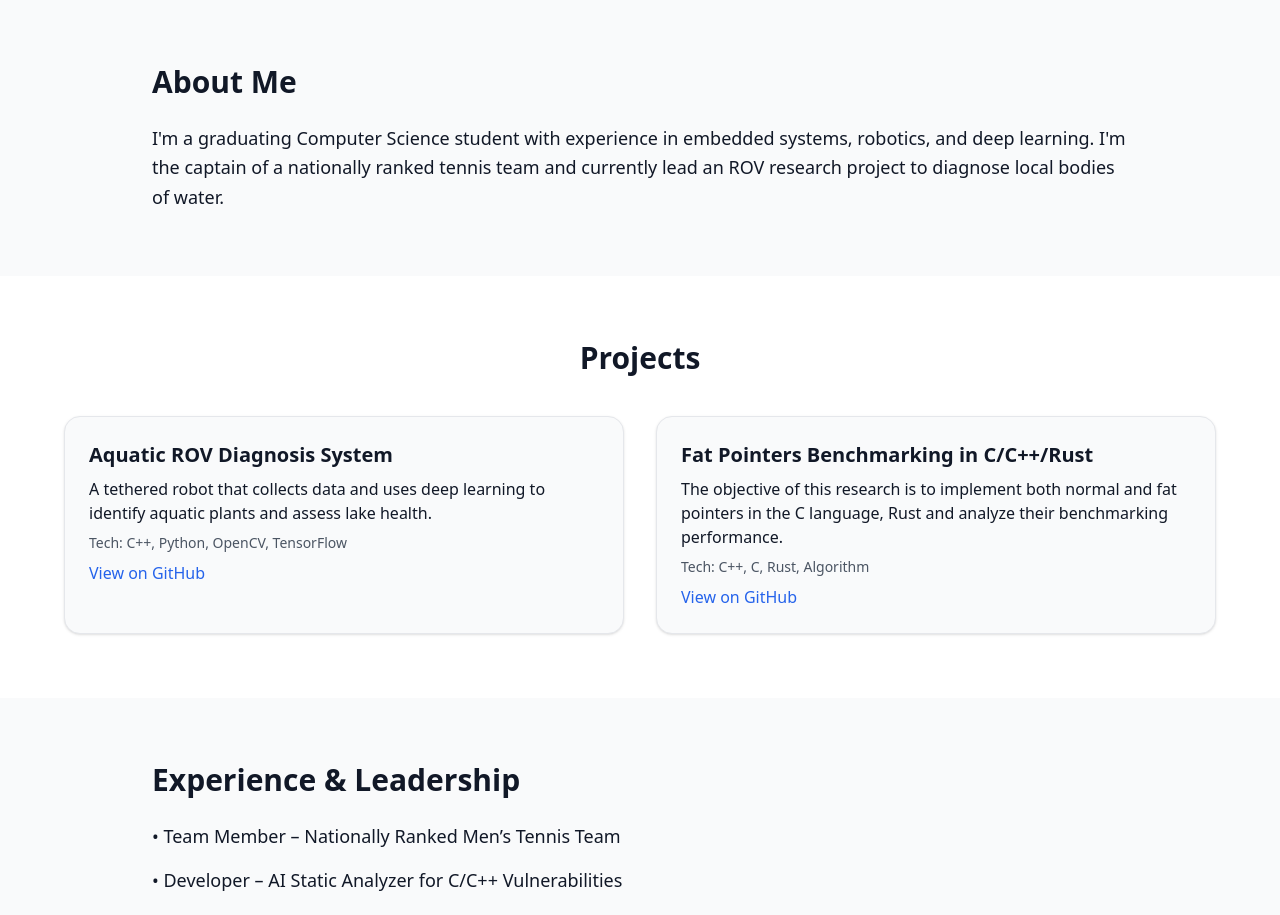
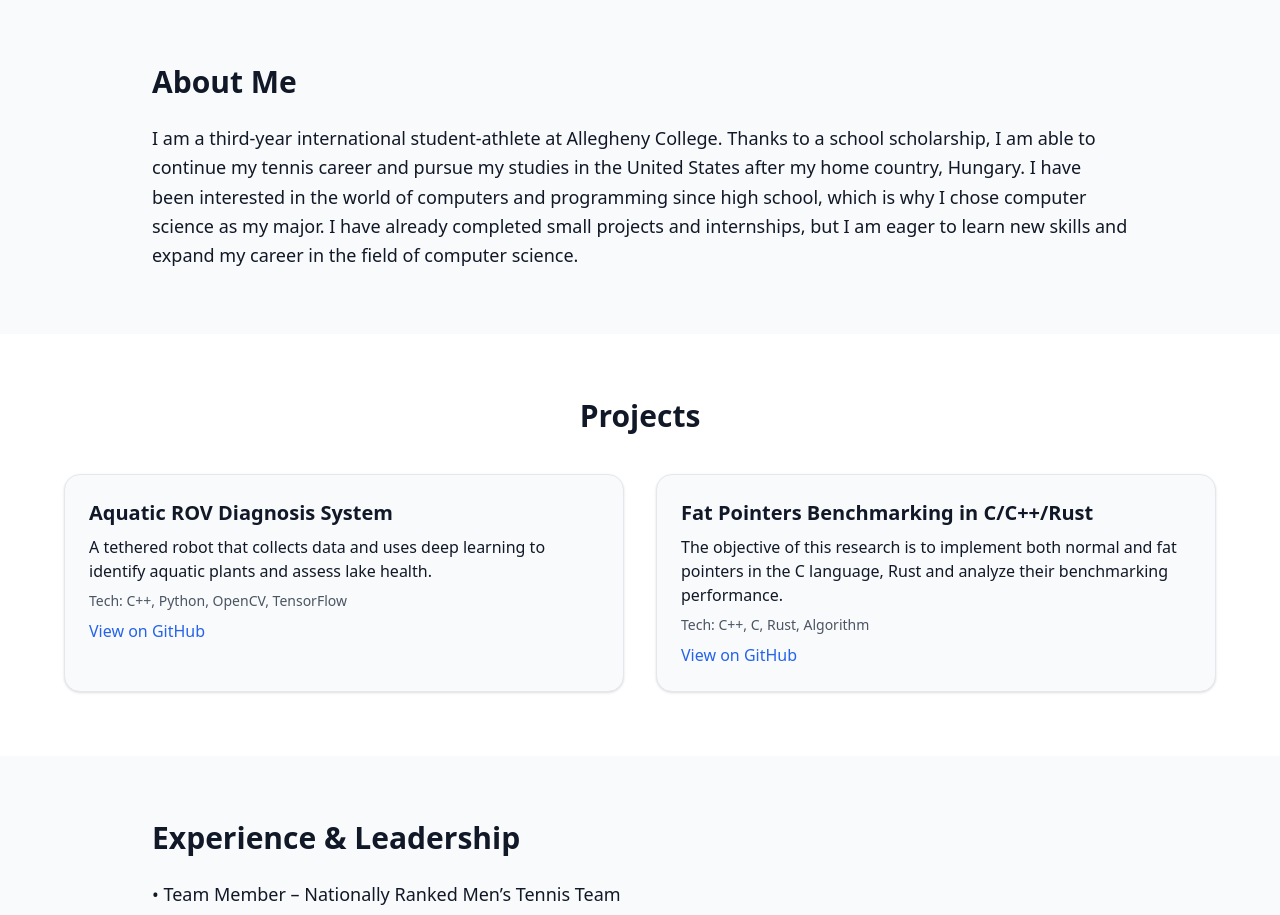
Before and after one commit to benedekaibas/Personal-Portfolio, a React (Vite) app: page / in a window 1280 px wide. Shown: the part 800-1715 px from the top of the page. Built offline with nearby package versions, Linux system fonts and the light colour scheme.

Commit message:
updated url

```diff
--- a/index.html
+++ b/index.html
@@ -3,7 +3,7 @@
   <head>
     <meta charset="UTF-8" />
     <meta name="viewport" content="width=device-width, initial-scale=1.0" />
-    <title>Your Name - Portfolio</title>
+    <title>Benedek Kaibas - Portfolio</title>
   </head>
   <body>
     <div id="root"></div>
--- a/src/components/About.jsx
+++ b/src/components/About.jsx
@@ -5,8 +5,10 @@ const About = () => {
     <section id="about" className="py-16 px-6 max-w-5xl mx-auto">
       <h3 className="text-3xl font-semibold mb-6">About Me</h3>
       <p className="text-lg leading-relaxed">
-        I'm a graduating Computer Science student with experience in embedded systems, robotics, and deep learning.
-        I'm the captain of a nationally ranked tennis team and currently lead an ROV research project to diagnose local bodies of water.
+        I am a third-year international student-athlete at Allegheny College. Thanks to a school scholarship, I am able to continue my tennis career
+        and pursue my studies in the United States after my home country, Hungary. I have been interested in the world of computers and programming since
+        high school, which is why I chose computer science as my major. I have already completed small projects and internships, but I am eager to learn
+        new skills and expand my career in the field of computer science.
       </p>
     </section>
   );
```
